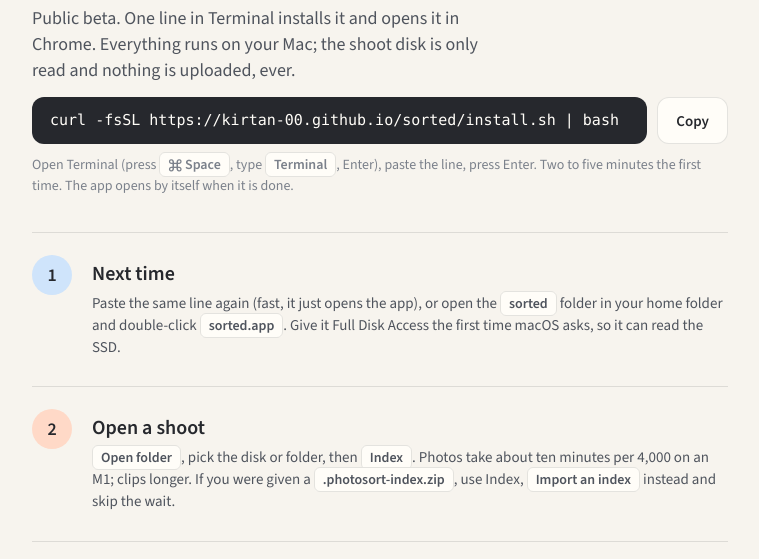
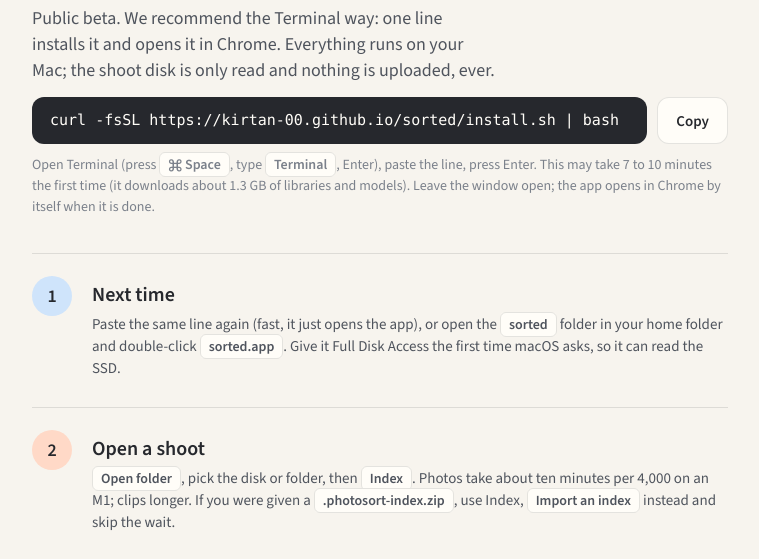
Before and after one commit to kirtan-00/sorted-app, a plain HTML site: page site/download/index.html in a window 1280 px wide. Shown: the part 203-762 px from the top of the page, without its empty margins (260-1019 px from the left). Drawn offline with Linux system fonts and the light colour scheme.

Commit message:
app icon

```diff
--- a/site/download/index.html
+++ b/site/download/index.html
@@ -36,10 +36,10 @@
   <a class="top" href="../"><img class="brand-mark" src="../brand/mark.svg" alt="" width="28" height="28"><span class="wordmark"></span><span class="badge">public beta, testing right now</span></a>
 
   <h1>sorted for Mac.</h1>
-  <p class="lede">Public beta. One line in Terminal installs it and opens it in Chrome. Everything runs on your Mac; the shoot disk is only read and nothing is uploaded, ever.</p>
+  <p class="lede">Public beta. We recommend the Terminal way: one line installs it and opens it in Chrome. Everything runs on your Mac; the shoot disk is only read and nothing is uploaded, ever.</p>
 
   <div class="cmd"><code id="cmd">curl -fsSL https://kirtan-00.github.io/sorted/install.sh | bash</code><button type="button" id="copy">Copy</button></div>
-  <p class="small">Open Terminal (press <kbd>&#8984; Space</kbd>, type <kbd>Terminal</kbd>, Enter), paste the line, press Enter. Two to five minutes the first time. The app opens by itself when it is done.</p>
+  <p class="small">Open Terminal (press <kbd>&#8984; Space</kbd>, type <kbd>Terminal</kbd>, Enter), paste the line, press Enter. This may take 7 to 10 minutes the first time (it downloads about 1.3 GB of libraries and models). Leave the window open; the app opens in Chrome by itself when it is done.</p>
 
   <div class="step"><span class="n">1</span><div>
     <h3>Next time</h3>
```
Also changed, not shown: docs/brand/app-icon-named-1024.png (added), docs/brand/app-icon-named-128.png (added), docs/brand/app-icon-named-512.png (added), docs/brand/app-icon-named.svg (added), 2 other files.
